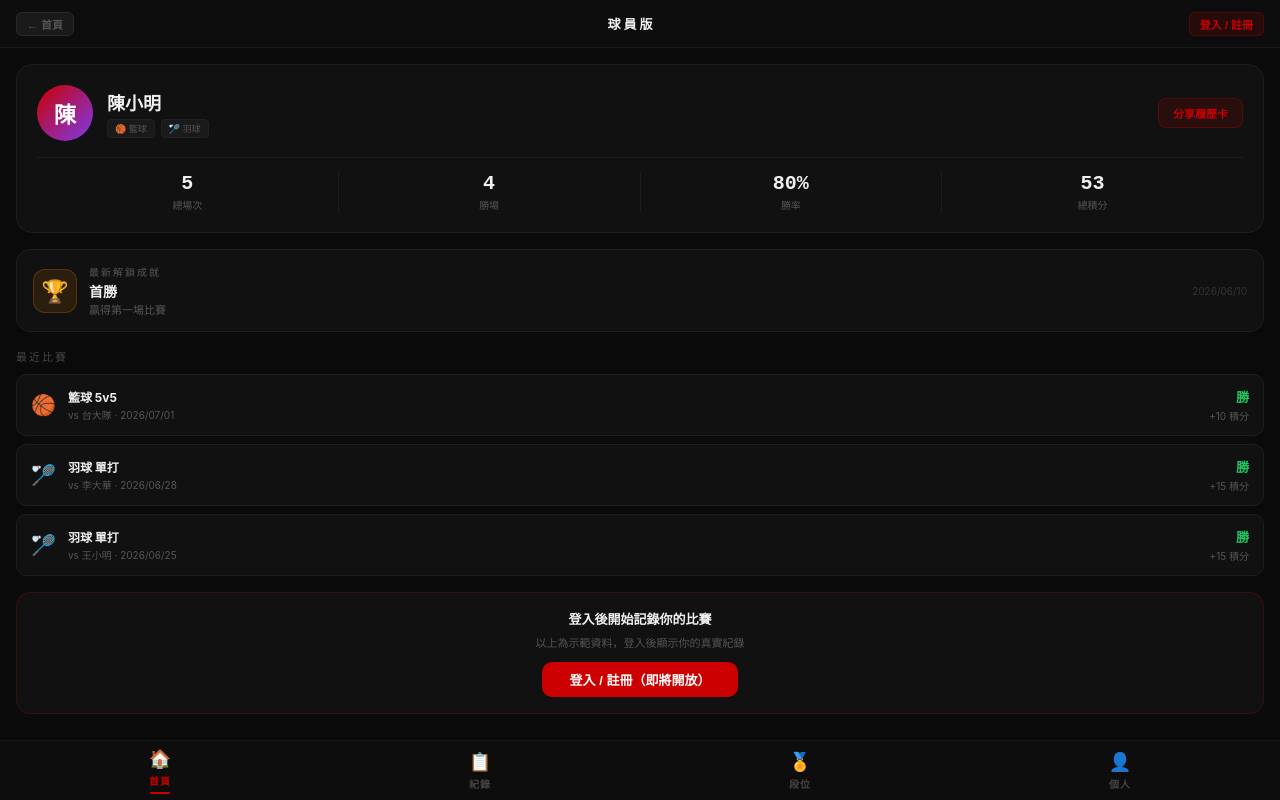
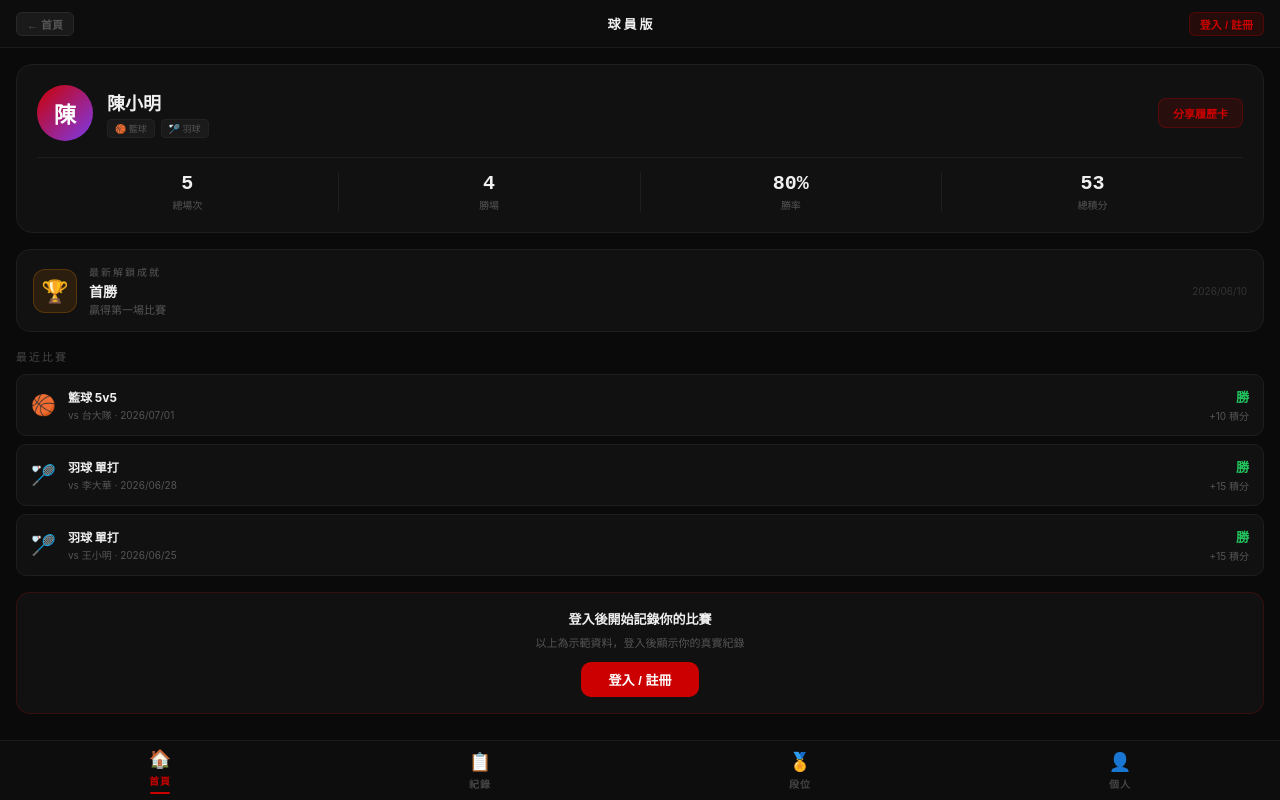
Before and after one commit to zxc31007pq-sudo/scoreboard, a React (Vite) app: page /player in a window 1280 px wide. Built offline with nearby package versions, Linux system fonts and the light colour scheme.

Commit message:
fix login button navigation

```diff
--- a/src/pages/Player.jsx
+++ b/src/pages/Player.jsx
@@ -100,7 +100,7 @@ export default function Player() {
           background: "#1a1a1a", border: "1px solid #2a2a2a", color: "#555", cursor: "pointer",
         }}>← 首頁</button>
         <span style={{ fontSize: 13, fontWeight: 800, letterSpacing: 3, color: "#f0f0f0" }}>球員版</span>
-        <button style={{
+        <button onClick={() => navigate("/auth")} style={{
           padding: "3px 10px", borderRadius: 6, fontSize: 11, fontWeight: 700,
           background: "#cc000022", border: "1px solid #cc000044", color: "#cc0000", cursor: "pointer",
         }}>登入 / 註冊</button>
@@ -238,11 +238,11 @@ function HomeTab({ navigate }) {
         <div style={{ fontSize: 11, color: "#555", marginBottom: 12 }}>
           以上為示範資料，登入後顯示你的真實紀錄
         </div>
-        <button style={{
+        <button onClick={() => navigate("/auth")} style={{
           padding: "8px 28px", borderRadius: 10,
           background: "#cc0000", border: "none",
           color: "#fff", fontSize: 13, fontWeight: 800, cursor: "pointer",
-        }}>登入 / 註冊（即將開放）</button>
+        }}>登入 / 註冊</button>
       </div>
     </div>
   );
```
